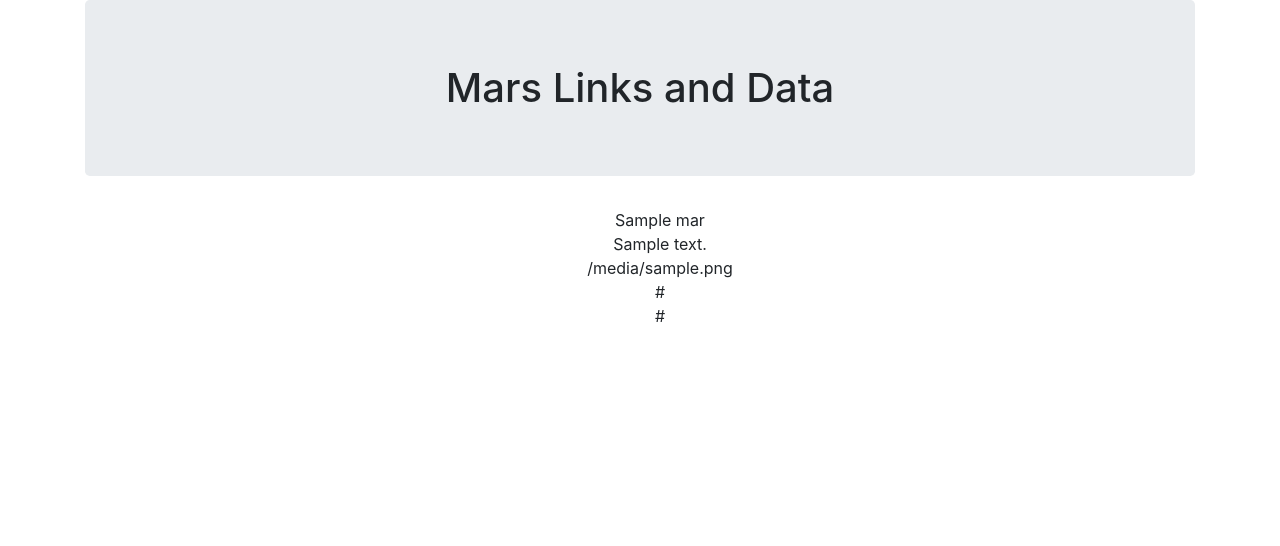
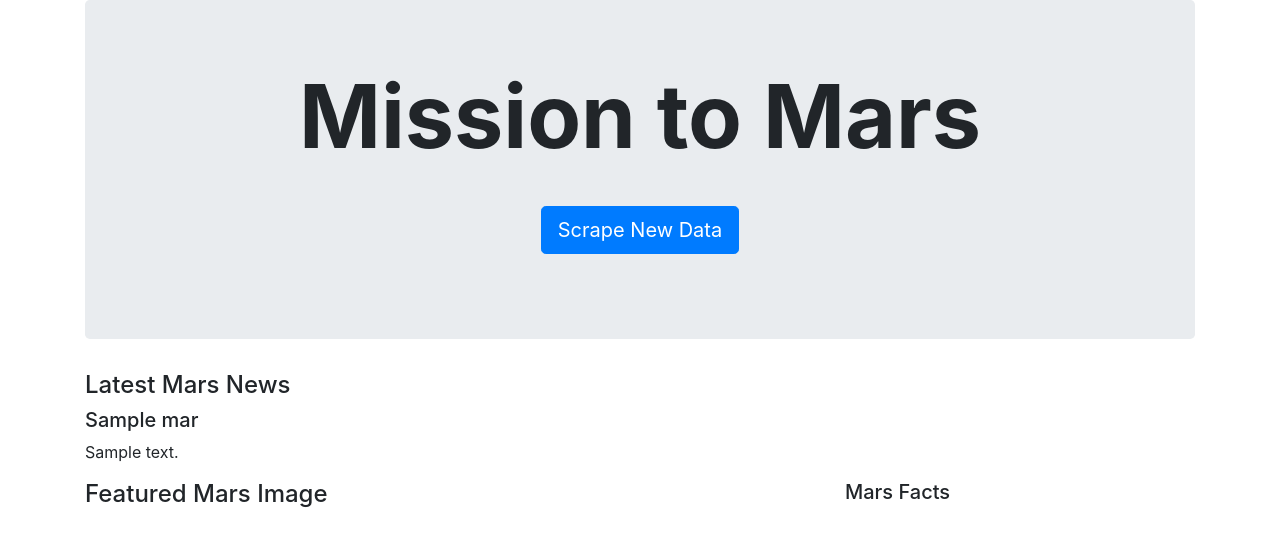
Before and after one commit to mcbien/web-scraping-challenge, a Flask app: template Missions_to_Mars/templates/index.html in a window 1280 px wide. Shown: the top 546 px of the page. Run offline with Flask 2, Linux system fonts and the light colour scheme; the template is opened without the code that fills it: most values are stand-ins (such as "Sample title", 1, 10 or a date in 2020); some libraries are stand-ins or nearby versions.

Commit message:
Saving homework progress - web page half-done

```diff
--- a/Missions_to_Mars/static/css/style.css
+++ b/Missions_to_Mars/static/css/style.css
@@ -1,5 +1,5 @@
 /* This just removes the bullets from the left of the list. */
 
-ul{
-    list-style: none;
+jumbotron {
+    padding-bottom: 0;
 }
--- a/Missions_to_Mars/templates/index.html
+++ b/Missions_to_Mars/templates/index.html
@@ -10,20 +10,37 @@
 
 <body>
   <div class="container text-center">
-    <h1 class="jumbotron">Mars Links and Data</h1>
+    <!-- ROW ONE -->
+    <div class="row">
+      <div class="col-lg-12">
+        <h3 class="jumbotron display-2 font-weight-bold">Mission to Mars<br>
 
-    <!-- Create an unordered list (ul) and insert "li" elements for the provided dictionary keys. -->
-    <ul>
-      <li>{{mars_data.news_title}}</li>
-      <li>{{mars_data.news_text}}</li>
-      <li>{{mars_data.large_img_link}}</li>
-      <li>{{mars_data.hemi_urls}}</li>
-      <li>{{mars_data.hemi_urls[1]}}</li>
+          <button type="button" class="btn btn-primary btn-lg">Scrape New Data</button>
+        </h3>
+      </div>
+    </div>
+    <!-- ROW TWO -->
+    <div class="row">
+      <div class=col-lg-12>
+        <h4 class=text-left>Latest Mars News</h4>
+        <h5 class=text-left>{{ mars_data.news_title }}</h5>
+        <p class=text-left>{{ mars_data.news_text }}</p>
+      </div>
+    </div>
+    <!-- ROW 3 -->
+    <div class="row">
+      <div class="col-lg-8">
+        <h4 class=text-left>Featured Mars Image</h4>
+        <img scr={{ mars_data.large_img_link }}>
+      </div>
+      <div class="col-lg-4">
+        <h5 class=text-left> Mars Facts</h5>
+      </div>
+    </div>
+  </div>
+  </div>
 
 
-    </ul>
-
-  </div>
 </body>
 
 </html>
```
Also changed, not shown: 1 other file.
